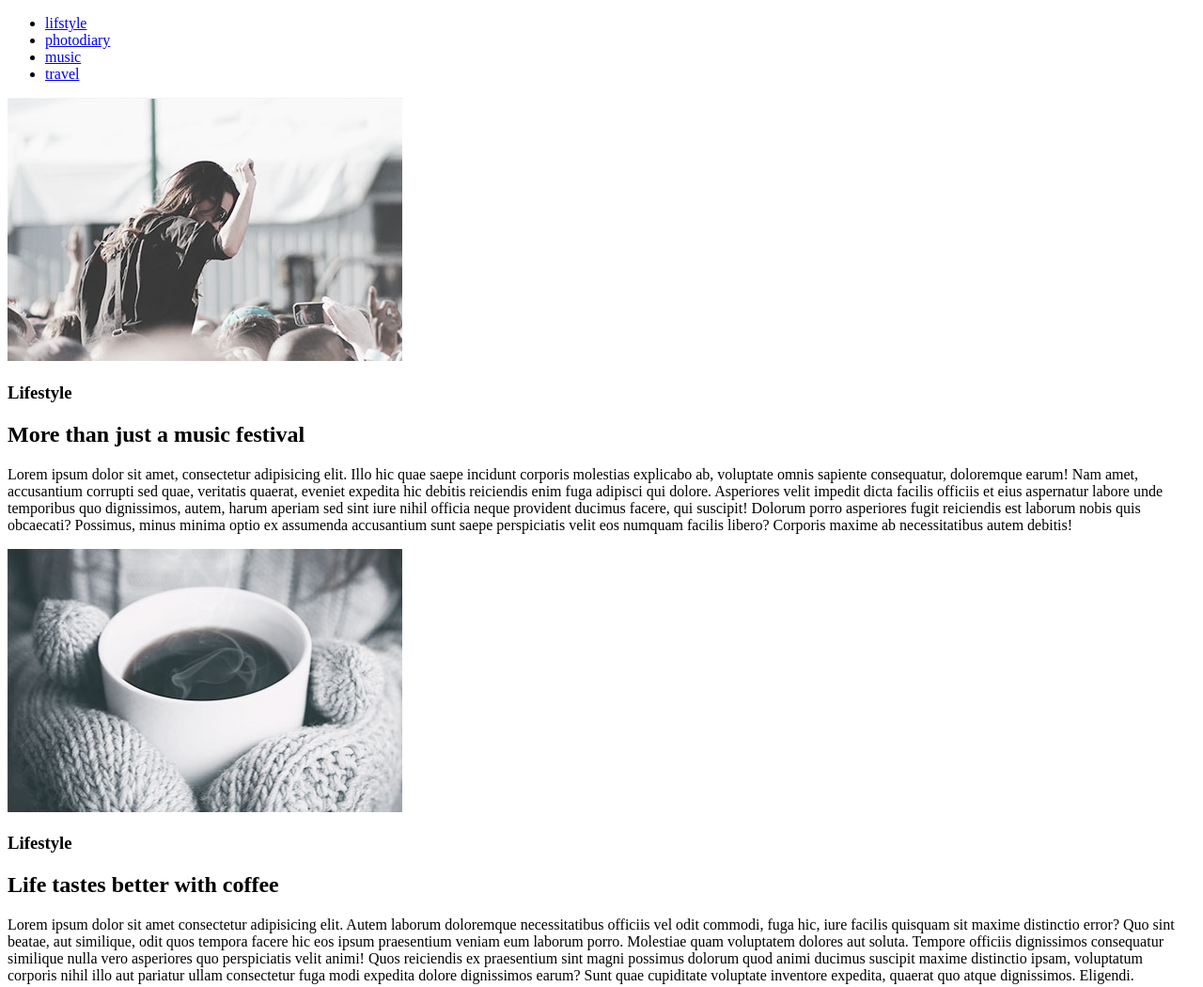
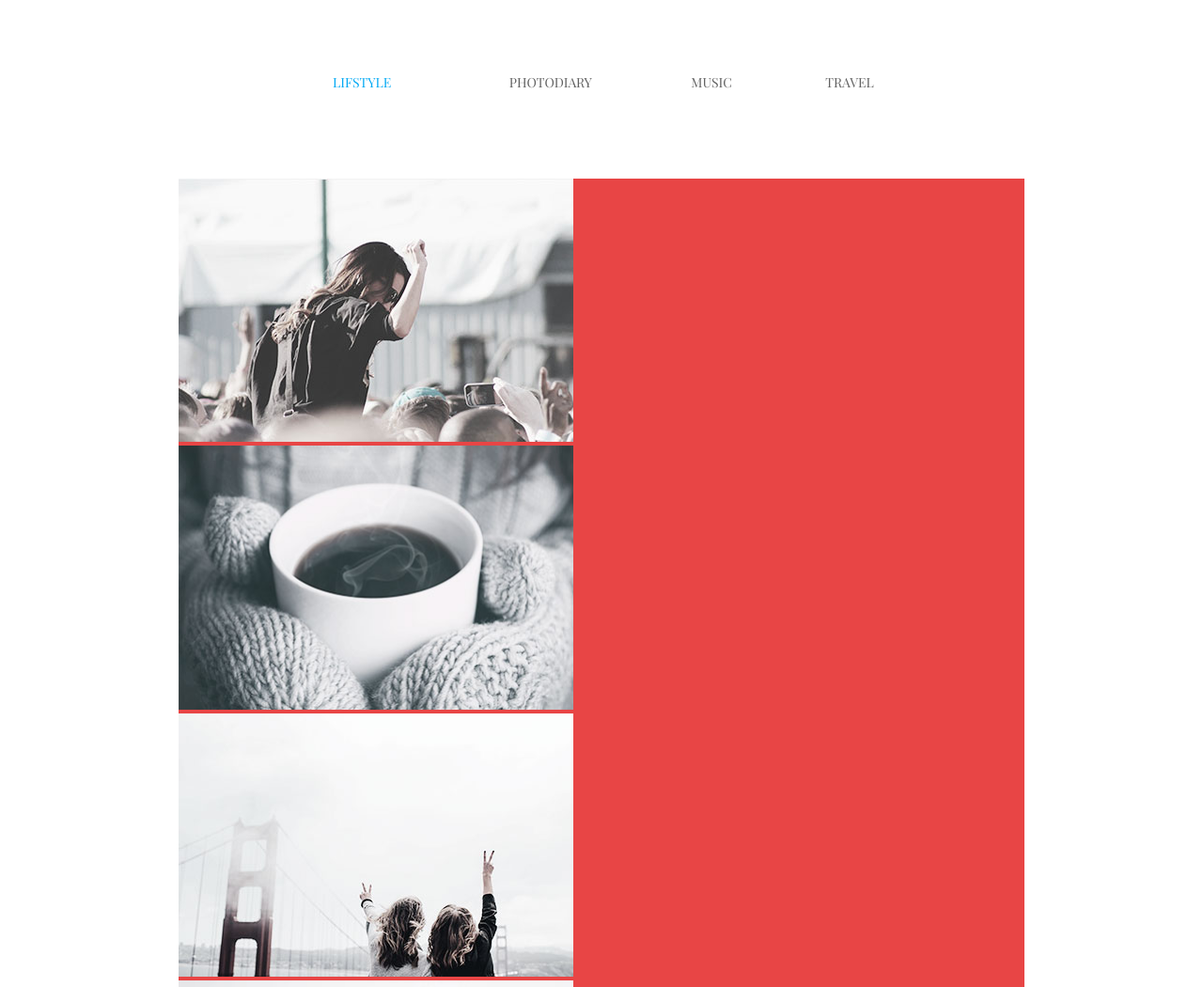
Before and after one commit to Andriy1982/goit-fe-course, a plain HTML site: page html-css/module-03/index.html in a window 1280 px wide. Shown: the top 1050 px of the page at 94% size. Drawn offline with nearby package versions, Linux system fonts and the light colour scheme; a web font is replaced by a local one.

Commit message:
created header

```diff
--- a/html-css/module-03/css/styles.css
+++ b/html-css/module-03/css/styles.css
@@ -0,0 +1,184 @@
+body {
+     margin: 0px;
+     padding: 0px;
+     /* width: 1200px; */
+     font-family: 'Playfair Display', serif;
+     font-size: 14px;
+     /* background-color: rgb(161, 26, 26); */
+    }
+    /* site navigation */
+    header {
+       height: 190px;
+        /* background-color: rgb(64, 158, 84); */
+    }
+    nav{
+        padding-top: 76px;
+        /* background-color:rgb(123, 108, 207);
+    } */
+}
+    .site-navigation {
+     margin: 0px;
+     padding-left: 164px;
+     /* padding: 0px; */
+     /* vertical-align: middle; */
+     /* text-align: center; */
+     /* height: 200px; */
+
+    }
+    .site-navigation li {
+        display: inline-block;
+    }
+    .site-navigation li:nth-child(1){
+     margin-right: 122px;
+    }
+
+    .site-navigation li:nth-child(2){
+        margin-right: 102px;
+     }
+
+    .site-navigation li:nth-child(3){
+        margin-right: 96px;
+    }
+    .site-navigation a {
+     display: inline-block;
+     color: #626262;
+     text-transform: uppercase;
+     text-decoration: none;
+     line-height: 24px;
+    }
+
+    .conteiner {
+        width: 900px;
+        margin: 0 auto;
+        /* background-color: rgb(236, 61, 61); */
+    }
+    .site-navigation a:hover,
+    .site-navigation a:focus {
+       color: #e84545;
+    }
+    .Link-first{
+        color: #03a9f4;
+    }
+       /* main */
+     .main-conteiner {
+    width: 420px;
+    margin-right: 60px;
+    }
+     article {
+    display: inline-block;
+    font-size: 0px;
+    }
+    .main-main {
+        background-color: #e84545;
+
+    }
+
+
+
+
+    img{
+        display: block;
+        max-width: 100%;
+        height: auto;
+    }
+
+    /* .site-log {
+        display: inline-block;
+    vertical-align: middle;
+    }
+
+    .container {
+    width: 1400px;
+    margin: 0px auto 0px auto;
+    background-color: rgb(188, 164, 194);
+      }
+      .main-nav {
+          padding: 30px 0px;
+      }
+
+      .main-manu {
+         display: inline-block;
+         vertical-align: middle;
+         width: 970px;
+         margin: 0px;
+         padding: 0px;
+         font-size: 14px;
+         list-style: none;
+         text-align: right;
+      }
+      .main-manu li {
+          display: inline-block;
+
+      }
+      .main-manu li:not(:last-child) {
+        margin-right: 48px;
+      }
+      .main-manu a {
+          color: #ffffff;
+          font-weight: 700;
+          text-transform: uppercase;
+          text-decoration: none;
+          line-height: 16px;
+
+      }
+      .main-manu a:hover,
+      .main-manu a:focus {
+         color: #e84545;
+      } */
+
+
+
+/* html {
+    box-sizing: border-box;
+   }
+   *,
+   *::before,
+   *::after {
+   box-sizing: inherit;
+    /* outline: 1px solid red; */
+   /* }
+   body {
+     font-family: "Relaway" "Arial" sans-serif; font-family: 'Playfair Display', serif;
+     /* color: #6c7279;  */
+
+/*
+     }
+     .main-manu a:hover,
+     .main-manu a:focus {
+        color: #e84545;
+     } */
+   /* .site-log {
+       display: inline-block;
+       margin-top: 21px;
+       margin-left: 150px;
+       margin-bottom: 0px;
+   }
+
+    <link rel="stylesheet" href="css/style.css">
+       <link rel="stylesheet" href="https://fonts.googleapis.com/css?family=Playfair+Display:400,400i,500,600,700,800&display=swap" >
+   .logo {
+       background-color: rgb(0, 0, 0);
+       height: 70px;
+   }
+   .main-nav {
+       display: inline-block;
+       margin-left: 200px;
+       position: absolute;
+       margin-top: 20px;
+       }
+   .main-manu {
+       list-style: none;
+       margin: 0; /* Нет отступов вокруг */
+       /* padding: 0; /* Убираем поля вокруг текста */
+   /* }
+   .main-menu-item {
+       display: inline-block;
+       margin-right: 20px;
+   }
+   /* a .site-log {
+       display: inline-block;
+   } */
+   /* .maain-menu-link {
+       display: inline-block;
+       text-decoration: none;
+   } */
--- a/html-css/module-03/index.html
+++ b/html-css/module-03/index.html
@@ -3,41 +3,44 @@
 <head>
     <meta charset="UTF-8">
     <meta name="viewport" content="width=device-width, initial-scale=1.0">
-    <title>Document</title>
+    <link rel="stylesheet" href="https://fonts.googleapis.com/css?family=Playfair+Display:400,400i,500,600,700,800&display=swap" >
+    <link rel="stylesheet" href="https://fonts.googleapis.com/css?family=Ubuntu:300,300i,400,700,700i&display=swap" >
+    <link rel="stylesheet" href="css/styles.css">
+    <title>Module-03</title>
 </head>
-<body>
+<body class="conteiner">
     <header>
         <nav>
-            <ul>
-                <li> <a href="#">lifstyle</a> </li>
+            <ul class="site-navigation">
+                <li> <a href="#"> <span class="Link-first"> lifstyle </span></a> </li>
                 <li> <a href="#">photodiary</a> </li>
                 <li> <a href="#">music</a> </li>
                 <li> <a href="#">travel</a> </li>
             </ul>
         </nav>
     </header>
-    <main>
-        <article>
+    <main class="main-main">
+        <article class="main-conteiner">
             <img src="image/5.jpg" alt="lifstyle" width="420" height="280">
-            <h3>Lifestyle</h3>
+            <p>Lifestyle</p>
             <h2>More than just a music festival </h2>
-            <p>Lorem ipsum dolor sit amet, consectetur adipisicing elit. Illo hic quae saepe incidunt corporis molestias explicabo ab, voluptate omnis sapiente consequatur, doloremque earum! Nam amet, accusantium corrupti sed quae, veritatis quaerat, eveniet expedita hic debitis reiciendis enim fuga adipisci qui dolore. Asperiores velit impedit dicta facilis officiis et eius aspernatur labore unde temporibus quo dignissimos, autem, harum aperiam sed sint iure nihil officia neque provident ducimus facere, qui suscipit! Dolorum porro asperiores fugit reiciendis est laborum nobis quis obcaecati? Possimus, minus minima optio ex assumenda accusantium sunt saepe perspiciatis velit eos numquam facilis libero? Corporis maxime ab necessitatibus autem debitis!</p>
+            <p>Lorem iphffgghf gfhjfjfg tfhf ftfhfhf thfgn fhfnhsum dolor sit amet, consectetur adipisicing elit. Illo hic quae saepe incidunt corporis molestias explicabo ab, voluptate omnis sapiente consequatur, doloremque earum! Nam amet, accusantium corrupti sed quae, veritatis quaerat, eveniet expedita hic debitis reiciendis enim fuga adipisci qui dolore. Asperiores velit impedit dicta facilis officiis et eius aspernatur labore unde temporibus quo dignissimos, autem, harum aperiam sed sint iure nihil officia neque provident ducimus facere, qui suscipit! Dolorum porro asperiores fugit reiciendis est laborum nobis quis obcaecati? Possimus, minus minima optio ex assumenda accusantium sunt saepe perspiciatis velit eos numquam facilis libero? Corporis maxime ab necessitatibus autem debitis!</p>
         </article>
-        <article>
+        <article class="main-conteiner">
             <img src="image/6.jpg" alt="lifstyle" width="420" height="280">
-            <h3>Lifestyle</h3>
+            <p>Lifestyle</p>
             <h2>Life tastes better with coffee </h2>
             <p>Lorem ipsum dolor sit amet consectetur adipisicing elit. Autem laborum doloremque necessitatibus officiis vel odit commodi, fuga hic, iure facilis quisquam sit maxime distinctio error? Quo sint beatae, aut similique, odit quos tempora facere hic eos ipsum praesentium veniam eum laborum porro. Molestiae quam voluptatem dolores aut soluta. Tempore officiis dignissimos consequatur similique nulla vero asperiores quo perspiciatis velit animi! Quos reiciendis ex praesentium sint magni possimus dolorum quod animi ducimus suscipit maxime distinctio ipsam, voluptatum corporis nihil illo aut pariatur ullam consectetur fuga modi expedita dolore dignissimos earum? Sunt quae cupiditate voluptate inventore expedita, quaerat quo atque dignissimos. Eligendi.</p>
         </article>
-        <article>
+        <article class="main-conteiner">
             <img src="image/7.jpg" alt="photodiary" width="420" height="280">
-            <h3>photodiary</h3>
+            <p>photodiary</p>
             <h2>American dream </h2>
             <p>Lorem ipsum dolor sit amet consectetur adipisicing elit. Minus quis, laborum quo labore recusandae necessitatibus ullam tenetur rerum reprehenderit quasi fuga! Suscipit, quasi. Voluptatem molestias sequi, cum rem pariatur recusandae omnis, quod libero placeat culpa sed numquam architecto doloremque? Dicta recusandae nemo, temporibus earum, molestiae quasi ipsam possimus placeat omnis est beatae fugit unde cumque, similique officia culpa autem eius. Enim pariatur consequuntur repudiandae ducimus possimus aut iusto eligendi, incidunt sint eveniet, repellat perspiciatis, accusamus totam quisquam quos velit officiis consectetur soluta ipsa quaerat nulla ullam explicabo. Consequuntur asperiores suscipit tempora nisi nemo quibusdam soluta ea, fugiat commodi earum aliquam.</p>
         </article>
-        <article>
+        <article class="main-conteiner">
             <img src="image/8.jpg" alt="photodiary" width="420" height="280">
-            <h3>photodiary</h3>
+            <p>photodiary</p>
             <h2>A day exploring the Alps</h2>
             <p>Lorem ipsum dolor sit amet consectetur adipisicing elit. Nulla a, harum corrupti libero, dolore, error facilis voluptate dicta maiores eaque temporibus asperiores impedit! Pariatur, sapiente vero perferendis libero quasi nisi harum natus nobis fugit ex minus odit consectetur quam voluptates, totam expedita fuga officiis perspiciatis ratione atque tempore eaque. Voluptates itaque, debitis quia labore consequuntur unde mollitia blanditiis, distinctio doloribus adipisci dolores quo hic deleniti doloremque! Earum eum dicta tempora expedita tenetur quam aspernatur sed voluptatibus eveniet ex ipsum, iure itaque eligendi nesciunt sunt. Perferendis minima, explicabo, earum adipisci tempore eligendi amet numquam deleniti hic, dolor quae excepturi tempora! Natus.</p>
         </article>
```
